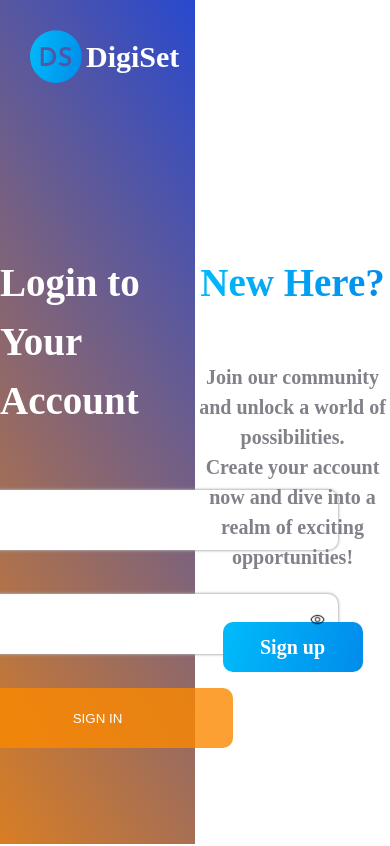
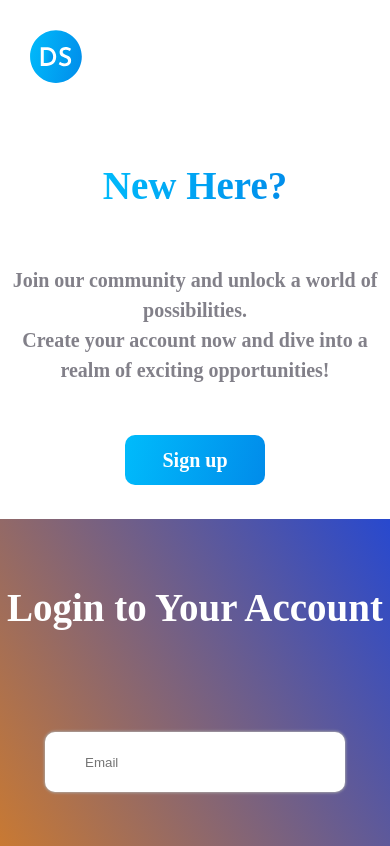
Before and after one commit to ValeriyaGlx/eCommerce-Application, a React (Create React App) app: page /signIn in a window 390 px wide. Shown: the top 846 px of the page. Built offline with nearby package versions, Linux system fonts and the light colour scheme.

Commit message:
feat: add media query

```diff
--- a/src/pages/SignUp/_SignUp.scss
+++ b/src/pages/SignUp/_SignUp.scss
@@ -3,11 +3,23 @@
 .section-container {
   display: flex;
   justify-content: space-between;
+    @media (max-width: 685px) {
+        display: block;
+        display: flex;
+        flex-direction: column-reverse;
+        margin-top: 97px;
+    }
 
   & section {
     width: 50%;
     min-height: 100vh;
     padding-top: 30vh;
+      @media (max-width: 685px) {
+          //padding-top: 10vh;
+          padding: 7vh 0;
+          width: 100%;
+          min-height: 0;
+      }
   }
 
   & section:last-child {
--- a/src/shared/Logo/Logo.scss
+++ b/src/shared/Logo/Logo.scss
@@ -15,4 +15,10 @@
 
 .logo-title-black {
   color: black;
+    @media  (max-width: 960px) {
+        display: none;
+    }
+    @media (max-width: 690px) {
+        display: block;
+    }
 }
--- a/src/shared/components/ButtonWithRoute/_ButtonWithRoute.scss
+++ b/src/shared/components/ButtonWithRoute/_ButtonWithRoute.scss
@@ -51,3 +51,29 @@
   color: white;
   text-decoration: none;
 }
+
+.button-signIn.button-signIn__addition {
+    @media (max-width: 960px) {
+        color: transparent;
+        font-size: 13px;
+        width: 50px;
+        height: 50px;
+        padding: 0;
+    }
+}
+
+.button-signIn.button-signIn__addition::before {
+    @media (max-width: 960px) {
+        left: 13px;
+        right: 28px;
+    }
+}
+
+.button-signUp.button-signUp__addition {
+    @media (max-width: 800px) {
+        font-size: 13px;
+        width: 50px;
+        height: 50px;
+        line-height: 45px;
+    }
+}
--- a/src/shared/components/InputValidation/_InputValidation.scss
+++ b/src/shared/components/InputValidation/_InputValidation.scss
@@ -11,12 +11,16 @@ input {
   position: relative;
   z-index: 1;
   float: left;
+  top: 26px;
 }
 
 .input-area {
-  width: 500px;
-  display: flex;
-  align-items: center;
+    width: 100%;
+    padding: 10px;
+    font-size: 16px;
+    outline: none;
+    justify-content: center;
+    display: flex;
 
   & input {
     width: 100%;
@@ -51,6 +55,7 @@ input {
   position: relative;
   cursor: pointer;
   z-index: 1;
+  top: 33px;
 }
 
 .show-password + input {
--- a/src/shared/components/SelectTag/_SelectTag.scss
+++ b/src/shared/components/SelectTag/_SelectTag.scss
@@ -3,7 +3,7 @@
 
 
 .dropdown {
-  width: 500px;
+  width: 100%;
   display: flex;
   flex-direction: column;
   transition: all 0.5s ease;
@@ -63,6 +63,9 @@
   opacity: 0;
 
   z-index: 2;
+    @media (max-width: 690px) {
+        z-index: 12;
+    }
 }
 
 .dropdown-menu li {
--- a/src/widgets/Header/Header.tsx
+++ b/src/widgets/Header/Header.tsx
@@ -33,12 +33,12 @@ export function Header() {
         {isAuthorization == false && (
           <>
             <ButtonWithRoute
-              className={'button-signIn'}
+              className={'button-signIn button-signIn__addition'}
               path={'/signIn'}
               data={'Sign in'}
             />
             <ButtonWithRoute
-              className={'button-signUp'}
+              className={'button-signUp button-signUp__addition'}
               path={'/singUp'}
               data={'Sign up'}
             />
--- a/src/widgets/Header/_Header.scss
+++ b/src/widgets/Header/_Header.scss
@@ -8,6 +8,12 @@
     padding: 10px 20px;
     border-radius: 20px;
     box-shadow: 0 0 1px 0.02px #ababab;
+    @media (max-width: 690px) {
+        background: none;
+        box-shadow: none;
+        flex-direction: column;
+        gap: 20px;
+    }
 }
 
 .wrapper-button {
@@ -28,6 +34,4 @@
             width: 20px;
         }
     }
-
-
 }
--- a/src/widgets/NewHereSection/_NewHereSection.scss
+++ b/src/widgets/NewHereSection/_NewHereSection.scss
@@ -8,6 +8,9 @@
   height: 100vh;
   padding-top: 250px;
   width: 50%;
+    @media (max-width: 685px) {
+        height: 50vh;
+    }
 }
 
 .newHereSection-title {
--- a/src/widgets/SignInSection/_SignInSection.scss
+++ b/src/widgets/SignInSection/_SignInSection.scss
@@ -5,6 +5,9 @@
   align-items: center;
   height: 100vh;
   width: 50%;
+    @media (max-width: 685px) {
+        height: 50vh;
+    }
 }
 
 .container-logo {
@@ -20,8 +23,14 @@
   text-align: left;
   color: white;
   margin-bottom: 50px;
+    @media (max-width: 800px) {
+        text-align: center;
+    }
 }
 
 .container-input {
-  margin-bottom: 50px;
+    max-width: 500px;
+    width: 100%;
+    margin: 0 auto;
+    padding: 25px;
 }
--- a/src/widgets/SignUpSection/SignUpSection.tsx
+++ b/src/widgets/SignUpSection/SignUpSection.tsx
@@ -45,6 +45,7 @@ const SignUpSection = () => {
         <Logo className={'logo-title-black'} />
       </div>
       <h2 className={'section-signUp_inner'}>Create Account</h2>
+      <div className={'container-input'}>
         <form onSubmit={handleSubmit}>
           <div>
             {signUpArray.map(({ id, type, placeholder, logo, name, min }) => (
@@ -113,6 +114,7 @@ const SignUpSection = () => {
             value={'SIGN UP'}
           />
         </form>
+      </div>
     </section>
   );
 };
```
Lines whose indentation alone changed are shown as unchanged.
